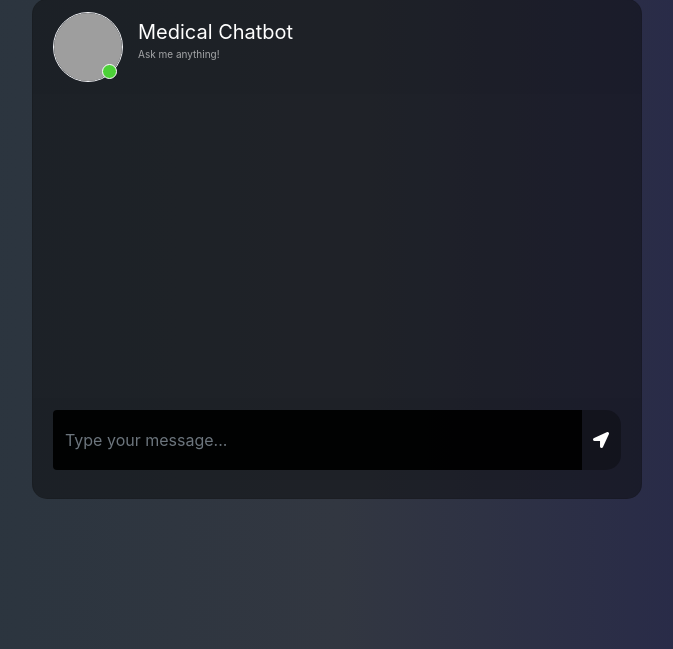
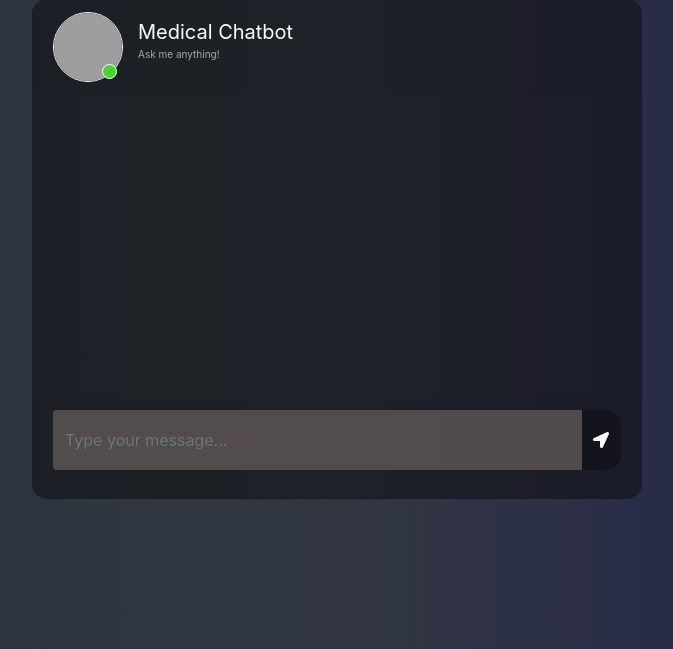
Before and after one commit to farooqshaikh22/Medical-Chatbot-Gen-AI, a Flask app: page / in a window 1280 px wide. Shown: the part 151-800 px from the top of the page, without its empty margins (303-976 px from the left). Run offline with Flask 3, Linux system fonts and the light colour scheme; some libraries are stand-ins or nearby versions; grey boxes are pictures that could not be loaded.

Commit message:
css bg update

```diff
--- a/static/style.css
+++ b/static/style.css
@@ -45,7 +45,7 @@ border-radius: 0 0 15px 15px !important;
    outline:0px !important;
 }
 .type_msg{
-	background-color: rgba(0, 0, 0, 0.952) !important;
+	background-color: rgba(85, 78, 78, 0.952) !important;
 	border:0 !important;
 	color:white !important;
 	height: 60px !important;
```
